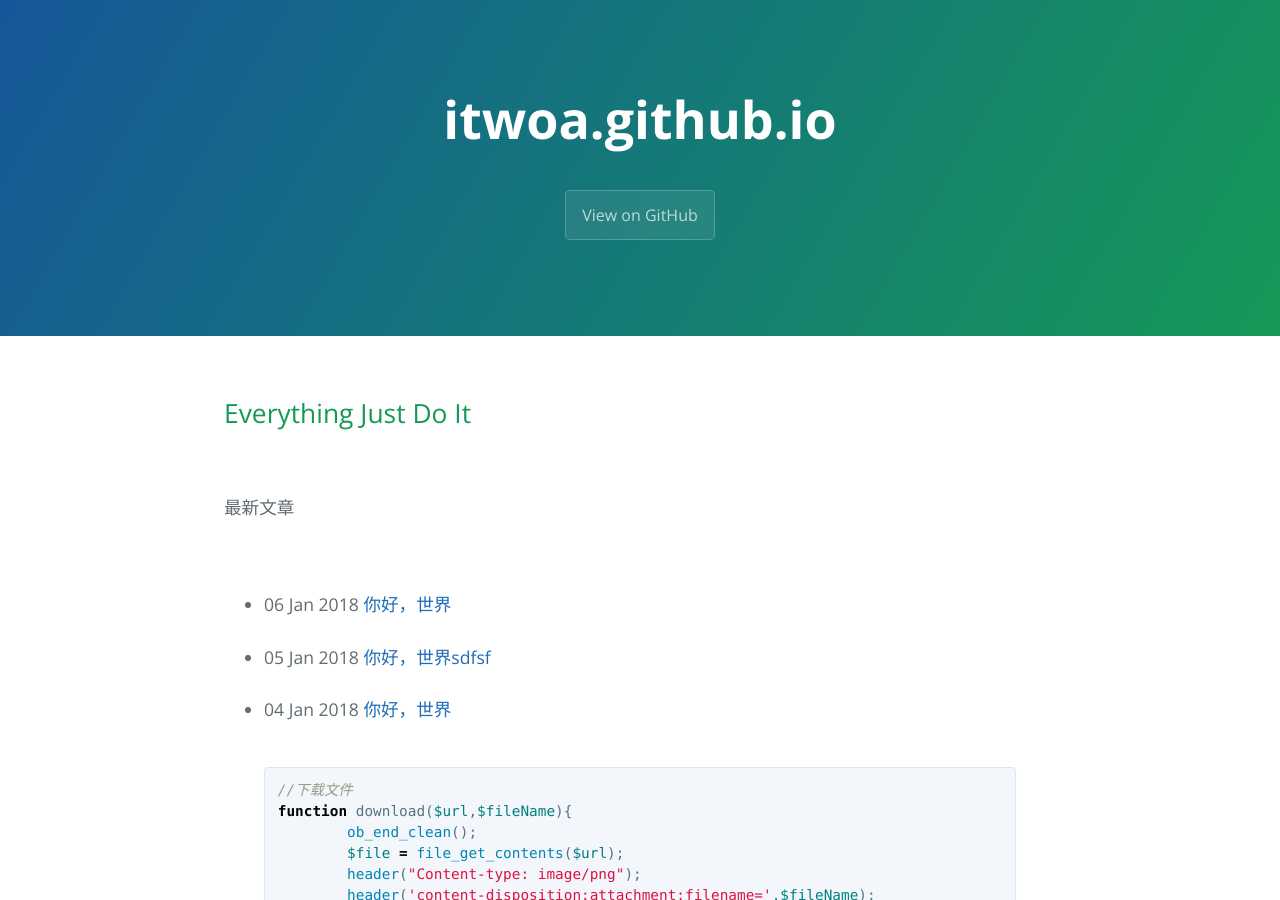
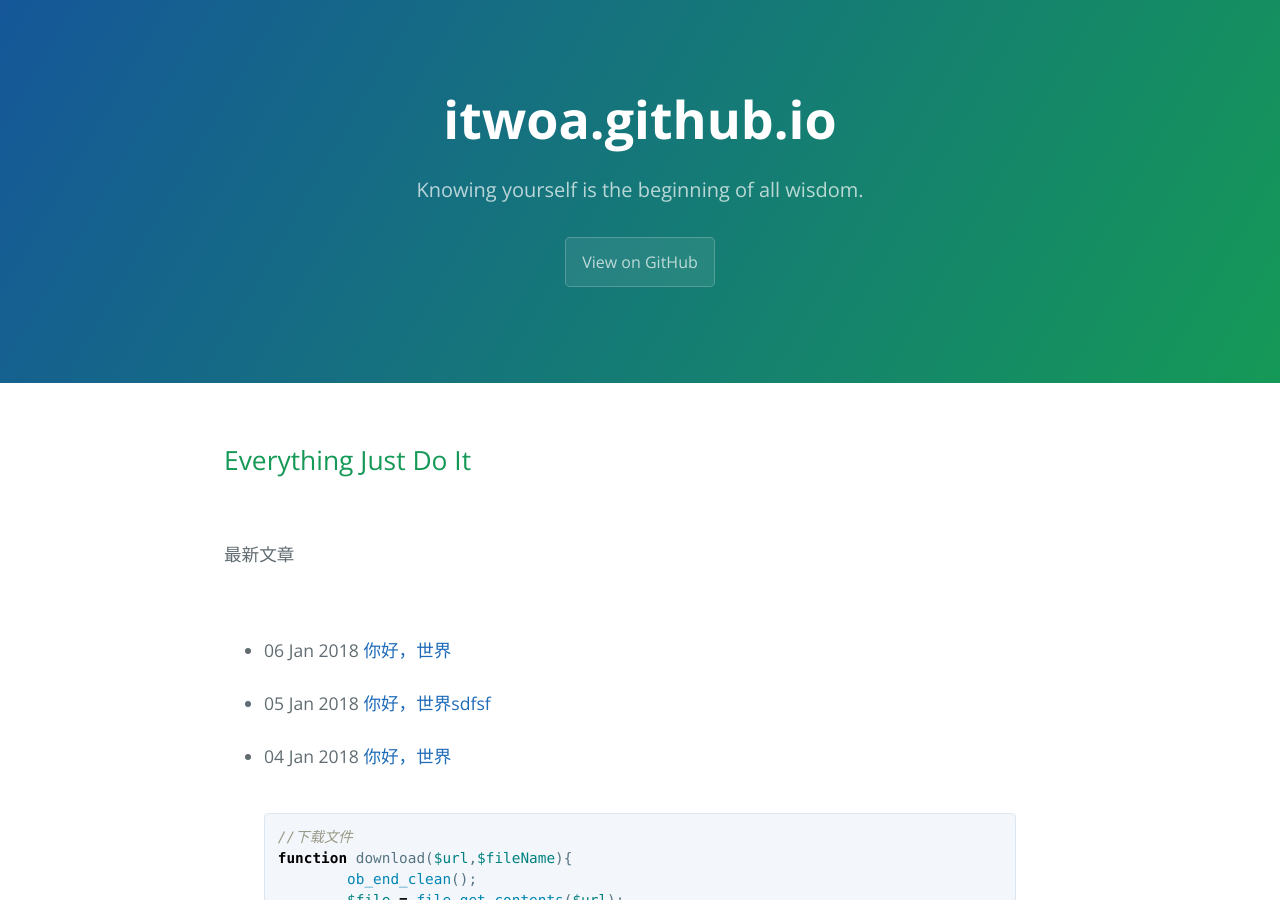
Before and after one commit to itwoa/itwoa.github.io, a Jekyll site: the page built from index.html, in a window 1280 px wide and 900 px high. Built offline with Jekyll 4.4.1, drawn with Linux system fonts in a browser that asks for light colours; the list of posts is cut into pages by our own code.

Commit message:
Update index.html

```diff
--- a/index.html
+++ b/index.html
@@ -6,7 +6,7 @@ description: Welcome to GitHub Pages,This page was generated by Benny.
 ---
 <section class="page-header" style="margin-top: -1.5rem">
     <h1 class="project-name">itwoa.github.io</h1>
-    <h2 class="project-tagline"></h2>
+    <h2 class="project-tagline">Knowing yourself is the beginning of all wisdom.</h2>
     <a href="https://github.com/itwoa" class="btn">View on GitHub</a>
 </section>
 <section class="main-content">
```
